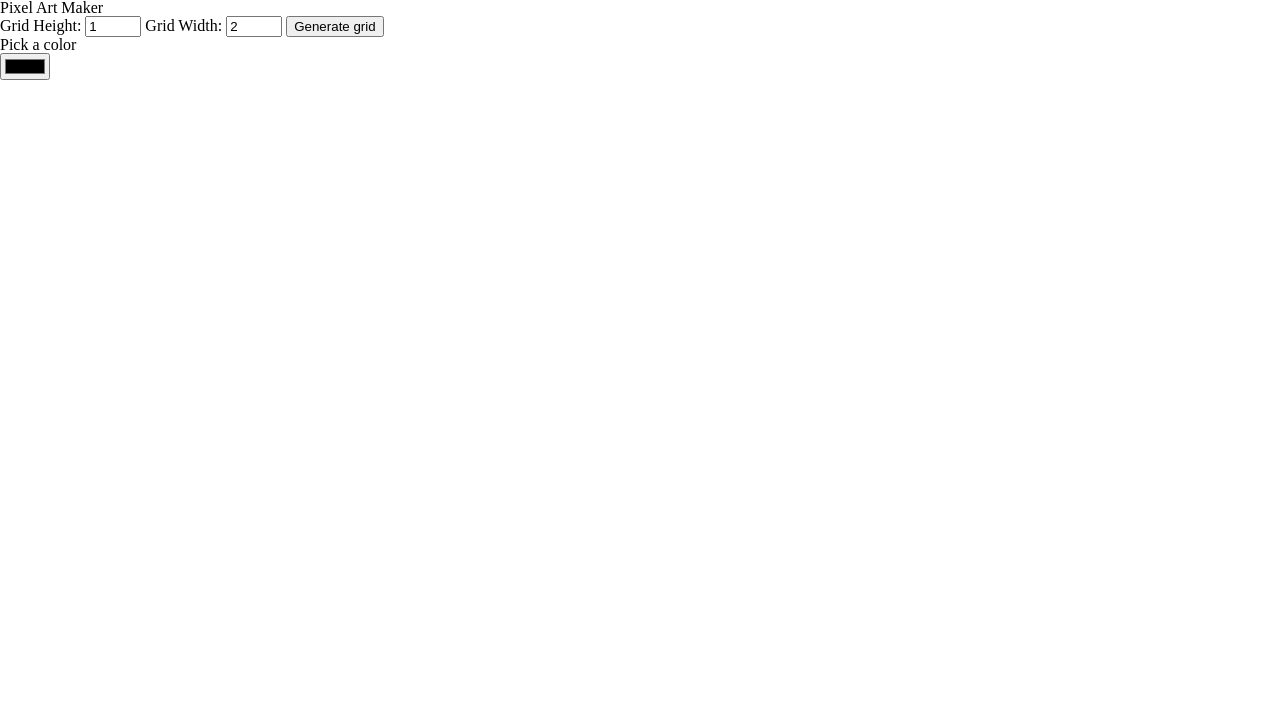
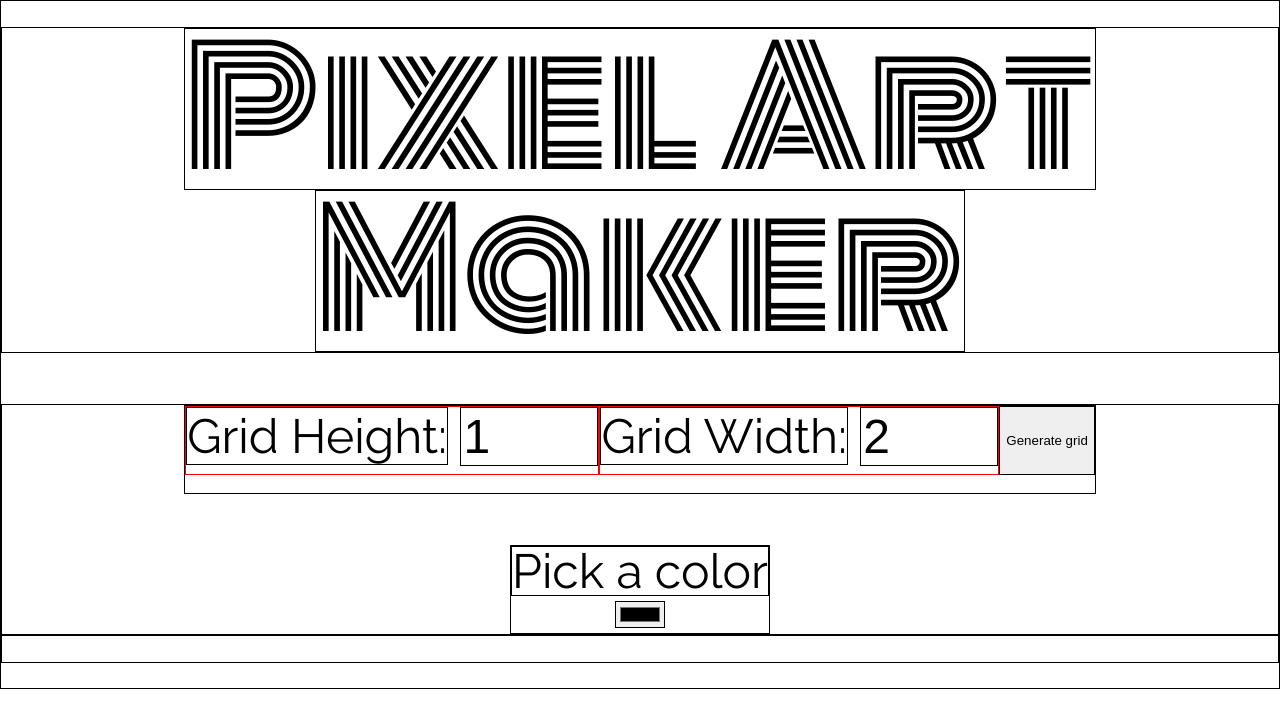
Before and after one commit to davide2894/pixel-art-maker, a website: page index.html in a window 1280 px wide. Drawn offline with nearby package versions, Linux system fonts and the light colour scheme.

Commit message:
Add day 3

```diff
--- a/design.js
+++ b/design.js
@@ -1,25 +1,50 @@
+// execute this code only when the document is loaded
 $(function(){
 
+    // generate grid when "submit" button is clicked
     $("#submit-button").on("click", function makeGrid() {
 
+        //store grid's height and width values prompted by the user
         var gridHeight = $("#grid-height").val();
         var gridWidth = $("#grid-width").val();
+
+        // create HTML of table element
         var table = "<table id='table'>";
 
+        // iterate over rows
         for (var r = 0; r < gridHeight; r ++) {
 
-            table =+ "<tr class='tr'>";
-            console.log(table);
+            // create HTML of row element
+            table += "<tr class='tr'>";
+
+            // iterate over each cell of current row
             for (var c = 0; c < gridWidth; c++) {
 
+                // create HTML of cells
                 table += ("<td class='td'></td>")
             }
+            // end of current row
+            // close row element
             table += "</tr>";
-
         }
+        // end of for loop, here grid is almost done
+        // close table element. Now grid HTML is done
         table += "</table>";
 
+        // append grid HTML to its container div
         $("#grid-container").append(table);
     });
 
+    // fill clicked cell with color picked by user
+    // trigger function when user clicks on any cell
+    $("#grid-container").on("click", ".td", function colorCell() {
+
+        //select picked color and store it
+        var color = $("#color").val();
+
+        // fill only clicked cell with selected color
+        $(this).css("background-color", color);
+
+
+    });
 });
--- a/index.html
+++ b/index.html
@@ -4,6 +4,9 @@
 <head>
     <meta charset="UTF-8">
     <title>Pixel Art Maker</title>
+
+    <!-- Font -->
+    <link href="https://fonts.googleapis.com/css?family=Monoton|Raleway" rel="stylesheet">
 
     <!-- CSS -->
     <link rel="stylesheet" href="styles.css">
@@ -17,28 +20,34 @@
 </head>
 
 <body>
+    <div class="page-wrapper">
+
         <section class="header-section">
-        <div class="header">
-            <h1>Pixel Art Maker</h1>
-        </div>
+            <h1 class="title">Pixel Art<br>
+            <h1 class="title">Maker</h1>
         </section>
 
         <section class="main">
             <form id="create-a-grid">
-            Grid Height:
-            <input type="number" min="1" max="42" name="grid-height" id="grid-height" value="1"> Grid Width:
+                <fieldset class="fs">
+                    <span>Grid Height:</span>
+                    <input type="number" min="1" max="42" name="grid-height" id="grid-height" value="1">
+                </fieldset>
+                <fieldset class="fs">
+                    <span>Grid Width:</span>
                     <input type="number" min="1" max="42" name="grid-width" id="grid-width" value="2">
+                </fieldset>
+
                 <input type="button" value="Generate grid" id="submit-button">
             </form>
             <div id="pick-a-color">
                 <p>Pick a color</p>
-            <input type="color" id="color">
+                <input type="color" id="color" value="#000000">
             </div>
-        <div id="grid-container">
+            <div id="grid-container"></div>
+        </section>
 
     </div>
-
-    </section>
 </body>
 
 </html>
--- a/styles.css
+++ b/styles.css
@@ -55,11 +55,116 @@ table {
 }
 
 /*
-    ------------------------------------------------
-    ------------------------------------------------
+    ---------------------------
+    ---------------------------
+            STYLES
+    ---------------------------
+    ---------------------------
 */
+.page-wrapper {
+    border: 1px solid black;
+    -ms-flex-preferred-size: 90%;
+    flex-basis: 90%;
+    heigth: auto;
+    margin: 0 auto;
+    font-family: "Raleway", sans-serif;
+    display: -webkit-box;
+    display: -ms-flexbox;
+    display: flex;
+    -webkit-box-orient: vertical;
+    -webkit-box-direction: normal;
+    -ms-flex-direction: column;
+    flex-direction: column;
+}
+.page-wrapper * {
+    border: 1px solid black;
+    margin-bottom: 2%;
+    margin: 0 auto;
+}
+.header-section {
+    display: -webkit-box;
+    display: -ms-flexbox;
+    display: flex;
+    -webkit-box-orient: vertical;
+    -webkit-box-direction: normal;
+    -ms-flex-direction: column;
+    flex-direction: column;
+    margin: 2% 0;
+}
+.title {
+    border: 1px solid black;
+    font-family: 'Monoton', cursive;
+    font-size: 10em;
+    font-weight: 500;
+    -webkit-box-flex: 1;
+    -ms-flex: 1;
+    flex: 1;
+    margin: 0 auto;
+}
+.main {
+    display: -webkit-box;
+    display: -ms-flexbox;
+    display: flex;
+    -webkit-box-orient: vertical;
+    -webkit-box-direction: normal;
+    -ms-flex-direction: column;
+    flex-direction: column;
+    -ms-flex-pack: distribute;
+    justify-content: space-around;
+    margin: 2% 0;
+}
+.main * {
+    margin-bottom: 2%;
+}
+.main > #pick-a-color{
+    margin-top: 2%;
+}
+#create-a-grid {
+    border: 1px solid black;
+    display: -webkit-box;
+    display: -ms-flexbox;
+    display: flex;
+    -webkit-box-pack: justify;
+    -ms-flex-pack: justify;
+    justify-content: space-between;
+}
+.fs{
+    border: 1px solid red;
+    font-size: 3em;
+}
+#grid-height,
+#grid-width {
+    border: 1px solid black;
+    font-size: 1em;
+}
+
+#pick-a-color{
+    border: 1px solid black;
+    display: -webkit-box;
+    display: -ms-flexbox;
+    display: flex;
+    -webkit-box-orient: vertical;
+    -webkit-box-direction: normal;
+    -ms-flex-direction: column;
+    flex-direction: column;
+    -ms-flex-pack: distribute;
+    justify-content: space-around;
+    margin: 0 auto;
+    font-size: 3em;
+}
+
+#grid-container {
+    border: 1px solid black;
+    width: 100%;
+    height: auto;
+}
 table {
     border: 1px solid black;
+    font-family: 'Open Sans', sans-serif;
+    margin: 0 auto;
+    padding: 6%;
+    width: 80vw;
+    height: 90vh;
 }
 td {
     border: 1px solid black;
```
Also changed, not shown: project-journal.md (+336 -7 lines), Screenshot from 2017-12-15 21-28-44.png (added), day3.png (added). Lines whose indentation alone changed are shown as unchanged.
